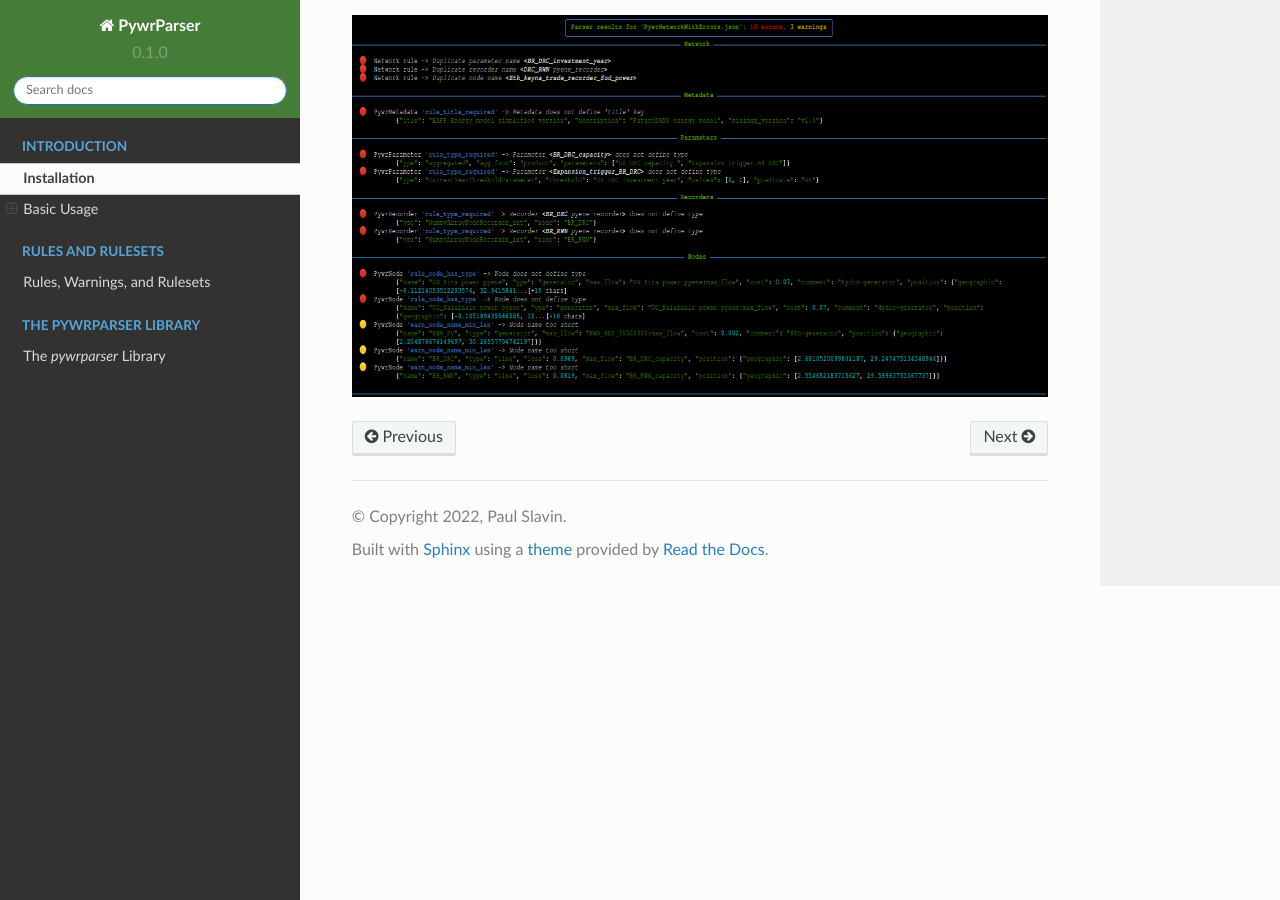
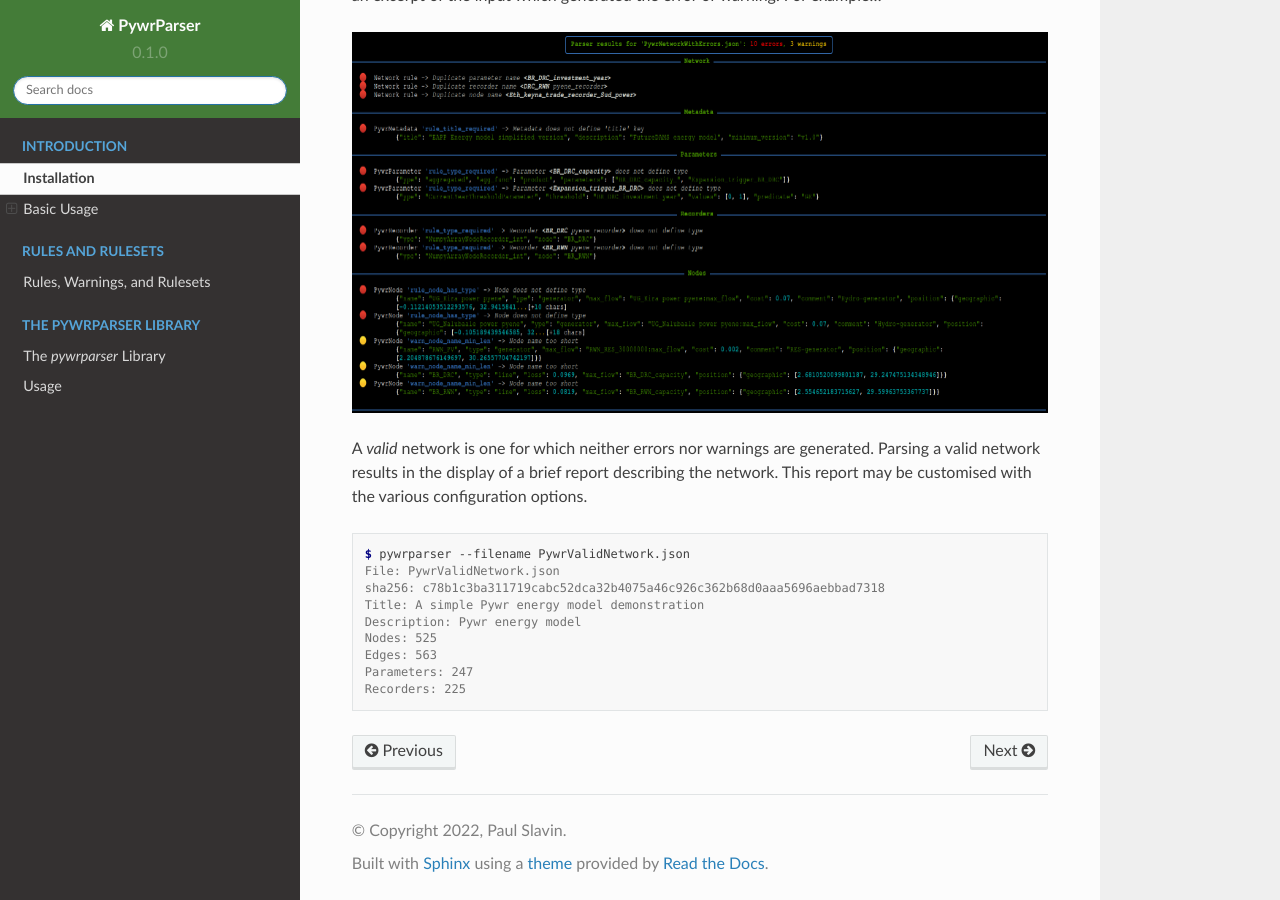
Before and after one commit to pmslavin/pywrparser, a Sphinx documentation site: the page built from docs/source/usage.rst, in a window 1280 px wide and 900 px high, scrolled down 1502 px. Built offline with Sphinx 7.4.7 and the Read the Docs theme 2.0.0, drawn with Linux system fonts in a browser that asks for light colours; some of the changed text lies outside the part shown.

Commit message:
Expand docs

```diff
--- a/docs/source/index.rst
+++ b/docs/source/index.rst
@@ -26,5 +26,4 @@
 ==================
 
 * :ref:`genindex`
-* :ref:`modindex`
 * :ref:`search`
--- a/docs/source/usage.rst
+++ b/docs/source/usage.rst
@@ -5,38 +5,39 @@
 
 .. code-block:: console
 
-   $ git clone git@github.com:pmslavin/pywrparser.git
-   $ cd pywrparser
-   $ poetry install
-   $ pywrparser -h
-   usage: pywrparser [-f <filename> | -l] [OPTIONS]
+    $ git clone git@github.com:pmslavin/pywrparser.git
+    $ cd pywrparser
+    $ poetry install
+    $ pywrparser -h
+    usage: pywrparser [-f <filename> | -l] [OPTIONS]
 
-   A toolkit for parsing and validating Pywr models.
+    A toolkit for parsing and validating Pywr models.
 
-   optional arguments:
-     -h, --help            show this help message and exit
-     -f <filename>, --filename <filename>
-                           File containing a Pywr network in JSON format
-     -l, --list-rulesets   Display a list of all available rulesets
+    optional arguments:
+      -h, --help            show this help message and exit
+      -f <filename>, --filename <filename> File containing a Pywr network in JSON format
+      -l, --list-rulesets   Display a list of all available rulesets
 
-   validation options:
-     --use-ruleset <ruleset>
-                           Apply the specified ruleset during parsing
-     --raise-on-warning    Raise failures of parsing warnings as exceptions. Implies `--raise-on-error`
-     --raise-on-error      Raise failures of parsing rules as exceptions
-     --no-duplicate-edges  Duplicate edges are treated as an error
+    validation options:
+      --use-ruleset <ruleset>
+                            Apply the specified ruleset during parsing
+      --raise-on-warning    Raise failures of parsing warnings as exceptions. Implies `--raise-on-error`
+      --raise-on-error      Raise failures of parsing rules as exceptions
+      --ignore-warnings     Do not display parsing report if only warnings are present
+      --no-duplicate-edges  Duplicate edges are treated as an error
 
-   display options:
-     --json-output         Display parsing report in json format for machine reading
-     --pretty-output       Display parsing report on the console with colour. This is the default output format
-     --no-emoji            Omit emoji in console parsing reports
-     --no-colour           Omit colour output in console parsing reports. Implies `--no-emoji`
+    display options:
+      --json-output         Display parsing report in json format for machine reading
+      --pretty-output       Display parsing report on the console with colour. This is the default output format
+      --no-emoji            Omit emoji in console parsing reports
+      --no-colour           Omit colour output in console parsing reports. Implies `--no-emoji`
+      --terse-report        Display only a terse report for valid networks
 
-   general options:
-     --no-digest           Omit sha256 digest in JSON and dict parsing reports
-     --version             Display the version of pywrparser
+    general options:
+      --no-digest           Omit sha256 digest in JSON and dict parsing reports
+      --version             Display the version of pywrparser
 
-   For further information, please visit https://pmslavin.github.io/pywrparser
+    For further information, please visit https://pmslavin.github.io/pywrparser
 
 Basic Usage
 ===========
@@ -77,3 +78,21 @@
    :name: parsing.report
    :scale: 50%
    :class: scaled-link
+
+
+A *valid* network is one for which neither errors nor warnings are generated.
+Parsing a valid network results in the display of a brief report describing
+the network.  This report may be customised with the various configuration
+options.
+
+.. code-block:: console
+
+   $ pywrparser --filename PywrValidNetwork.json
+   File: PywrValidNetwork.json
+   sha256: c78b1c3ba311719cabc52dca32b4075a46c926c362b68d0aaa5696aebbad7318
+   Title: A simple Pywr energy model demonstration
+   Description: Pywr energy model
+   Nodes: 525
+   Edges: 563
+   Parameters: 247
+   Recorders: 225
```
Also changed, not shown: docs/source/library.rst (+31 -0 lines).
